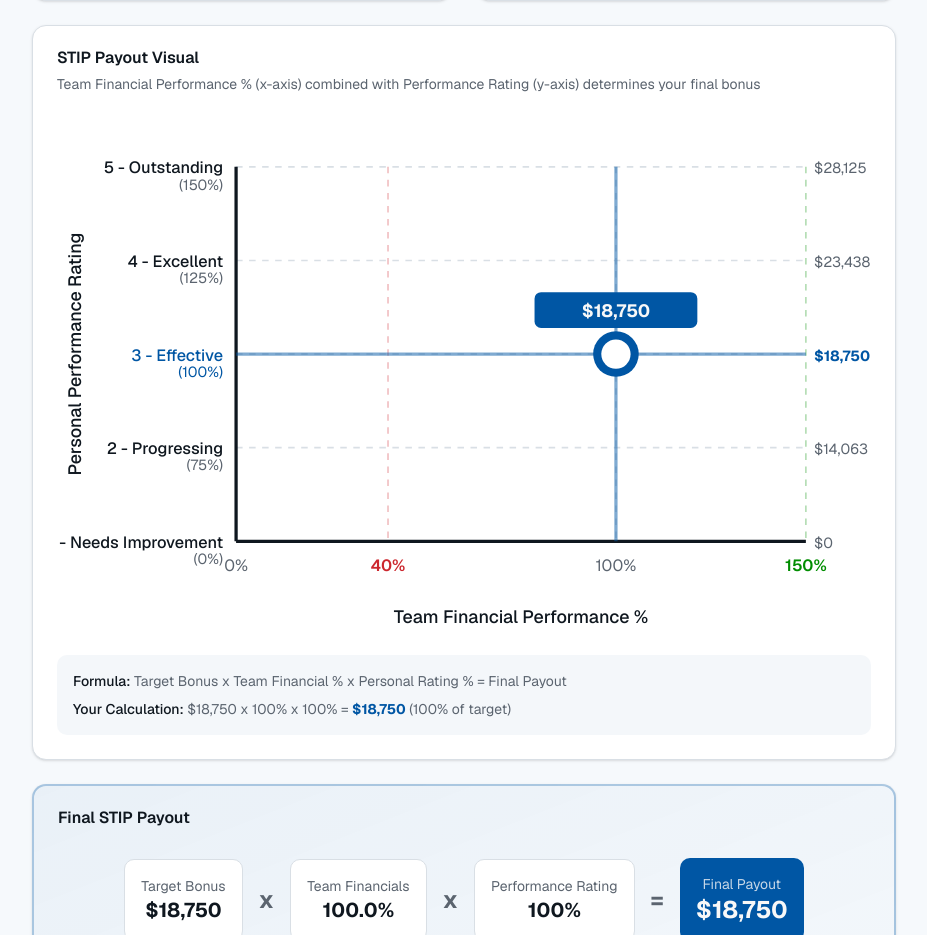
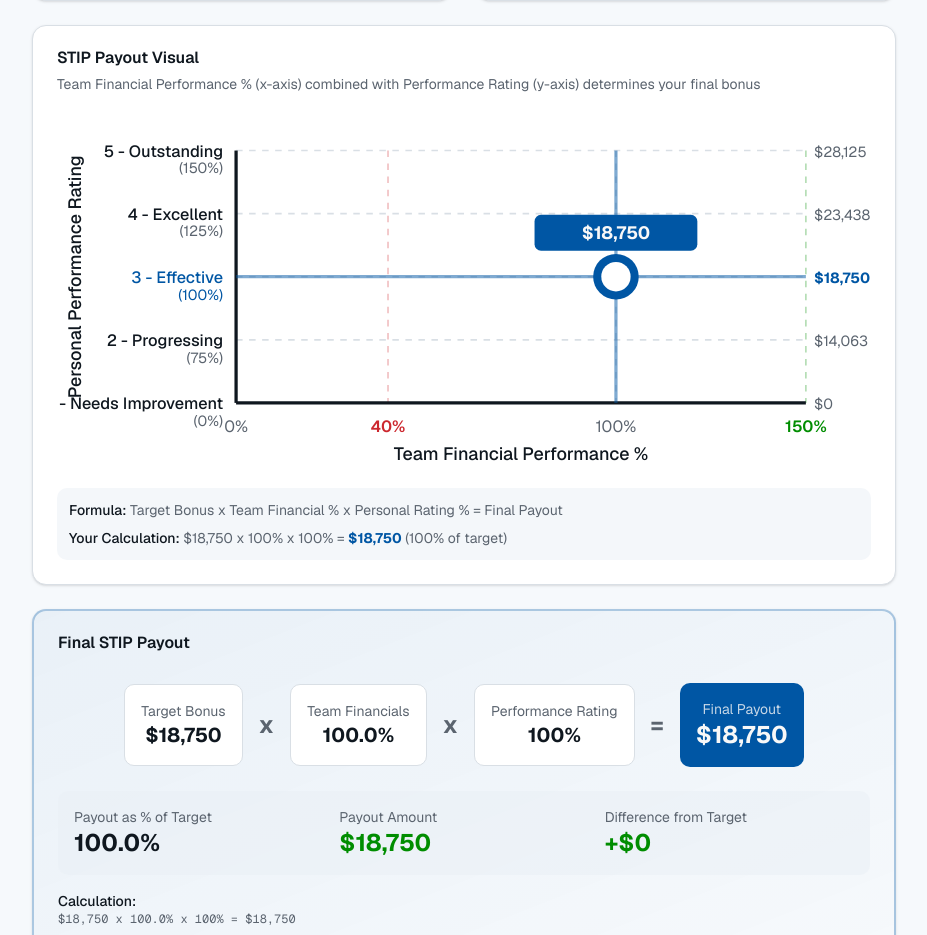
Before and after one commit to danackeret-cloud/v0-incentive-pay-dashboard-2, a Next.js app: page / in a window 1280 px wide. Shown: the part 1551-2486 px from the top of the page, without its empty margins (176-1103 px from the left). Built offline with nearby package versions, Linux system fonts and the light colour scheme.

Commit message:
feat: compact payout scale chart component
Reduce chart height and adjust margins for better compactness

```diff
--- a/components/payout-scale-visual.tsx
+++ b/components/payout-scale-visual.tsx
@@ -12,8 +12,8 @@ interface PayoutScaleVisualProps {
 export function PayoutScaleVisual({ teamFinancialPayout, personalRating, targetBonus }: PayoutScaleVisualProps) {
   // Chart dimensions and margins
   const width = 500
-  const height = 320
-  const margin = { top: 30, right: 40, bottom: 60, left: 110 }
+  const height = 220
+  const margin = { top: 20, right: 40, bottom: 45, left: 110 }
   const chartWidth = width - margin.left - margin.right
   const chartHeight = height - margin.top - margin.bottom
 
@@ -290,7 +290,7 @@ export function PayoutScaleVisual({ teamFinancialPayout, personalRating, targetB
         </div>
 
         {/* Legend */}
-        <div className="mt-4 rounded-lg bg-muted/50 p-4">
+        <div className="mt-3 rounded-lg bg-muted/50 p-3">
           <div className="flex flex-col gap-2 text-sm">
             <p className="text-muted-foreground">
               <span className="font-medium text-foreground">Formula:</span> Target Bonus x Team Financial % x Personal Rating % = Final Payout
```
